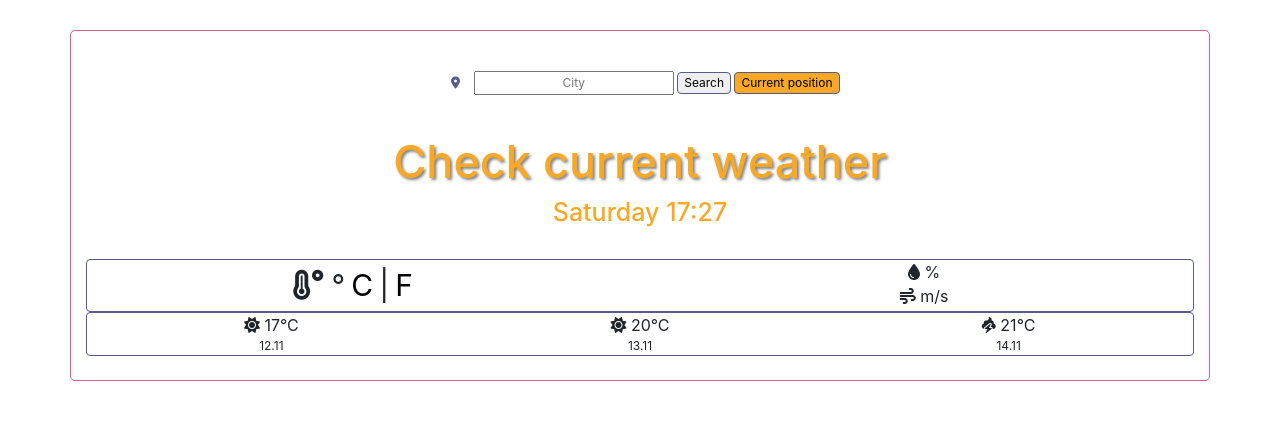
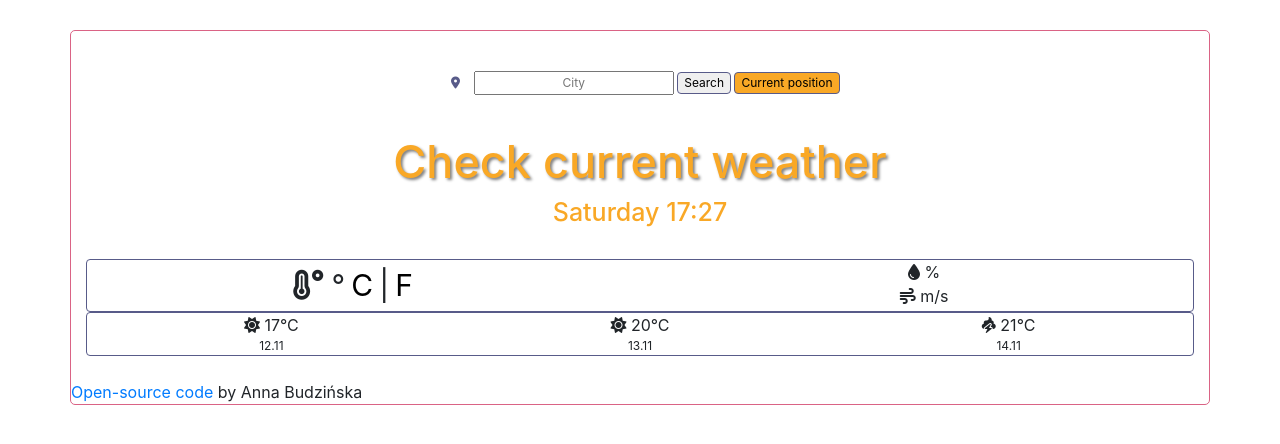
Before and after one commit to budzinska/app_weather, a website built with Parcel: page app_weather_demo/index.html in a window 1280 px wide. Built offline with nearby package versions, Linux system fonts and the light colour scheme.

Commit message:
add link to Github

```diff
--- a/app_weather_demo/index.html
+++ b/app_weather_demo/index.html
@@ -70,6 +70,7 @@
       </div>
     </div>
 <br />
+    <a href="https://github.com/budzinska/app_weather">Open-source code </a>by Anna Budzińska
     <script src="src/index.js"></script>
   </body>
 </html>
```
